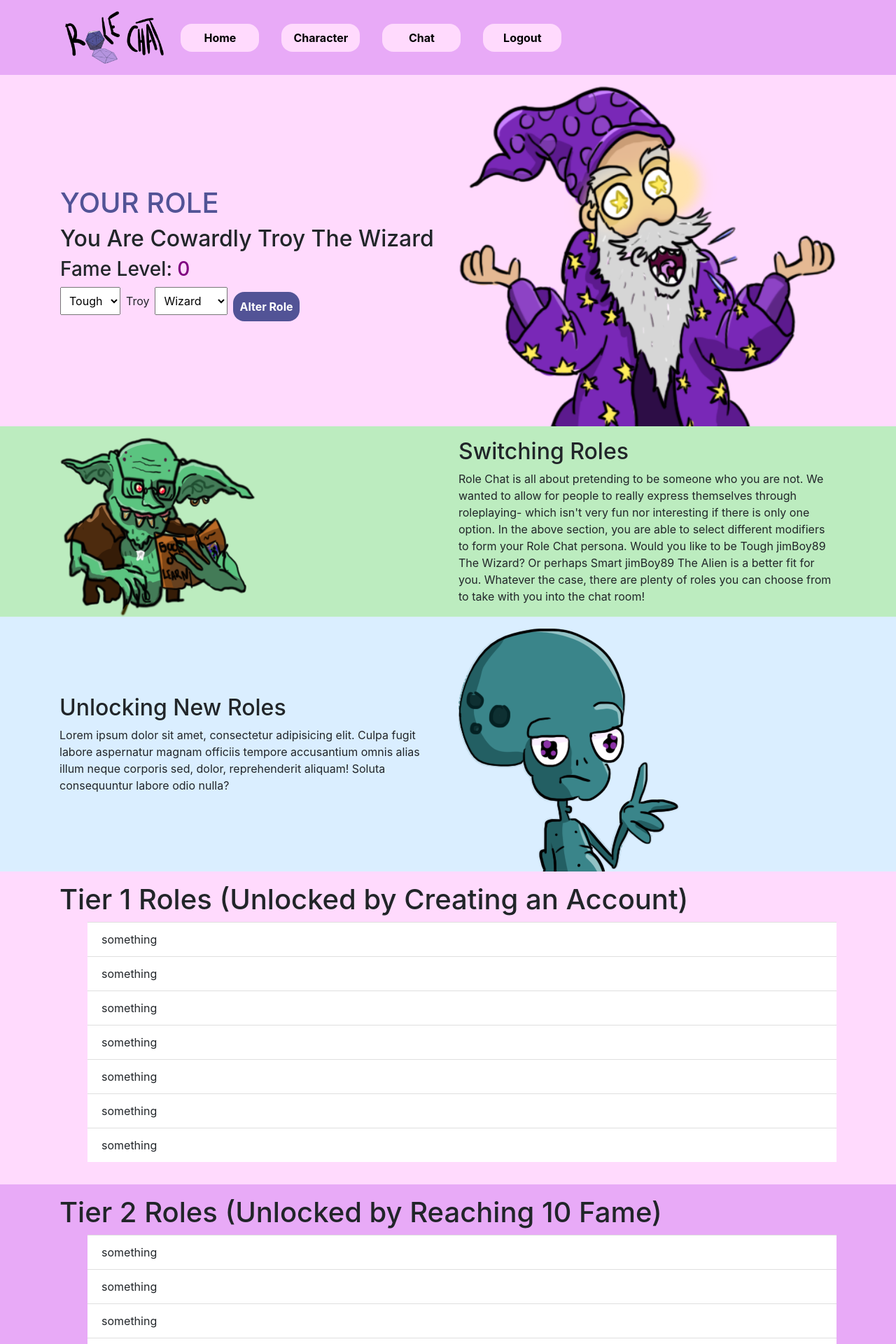
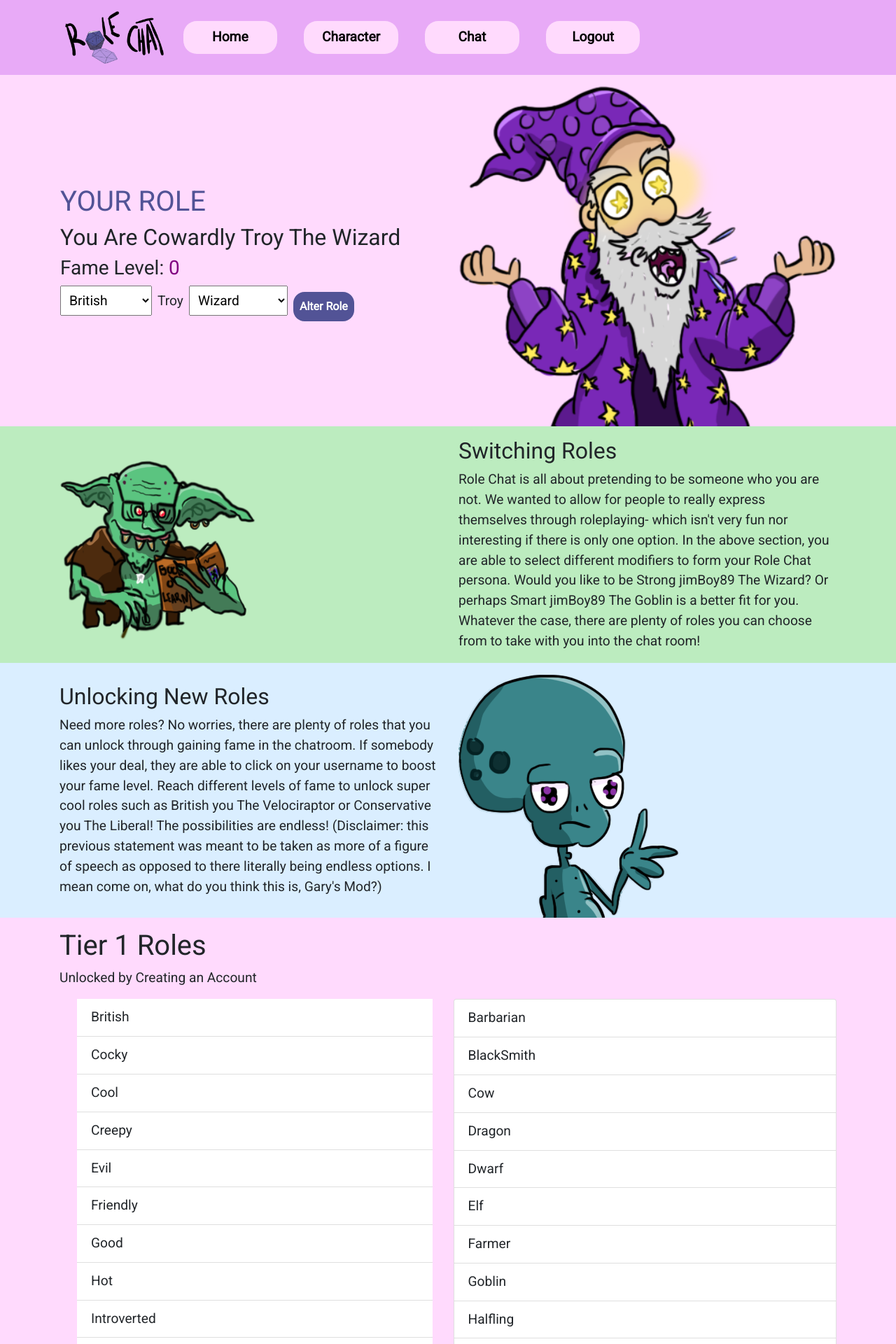
Before and after one commit to tanandpasty/CSCI-4710-WebApplications, a Flask app: page /character in a window 1280 px wide. Shown: the top 1920 px of the page at 70% size. Run offline with Flask 2, Linux system fonts and the light colour scheme; a user stored in the database is signed in; data comes from the database, SQL or seed files in the repository; both versions use the stored data as it was after the commit.

Commit message:
Updates paragraphs throughout website. Updates lists of roles.

```diff
--- a/Final-Project/main.py
+++ b/Final-Project/main.py
@@ -1,4 +1,3 @@
-from distutils.log import debug
 from website import create_app
 from flask_socketio import SocketIO, send
 
--- a/Final-Project/website/__init__.py
+++ b/Final-Project/website/__init__.py
@@ -1,9 +1,7 @@
-from venv import create
 from flask import Flask
 from flask_sqlalchemy import SQLAlchemy
 from os import path
 from flask_login import LoginManager
-from flask_socketio import SocketIO, send
 
 db = SQLAlchemy()
 DB_NAME = "database.db"
@@ -20,7 +18,7 @@ def create_app():
     app.register_blueprint(views, url_prefix='/')
     app.register_blueprint(auth, url_prefix='/')
 
-    from .models import User, Role, Adjective
+    from .models import User
 
     create_database(app)
 
--- a/Final-Project/website/auth.py
+++ b/Final-Project/website/auth.py
@@ -1,5 +1,4 @@
 from flask import Blueprint, redirect, render_template, request, url_for, flash
-from sqlalchemy import true
 from website.__init__ import db
 from website.models import User
 from werkzeug.security import generate_password_hash, check_password_hash
--- a/Final-Project/website/models.py
+++ b/Final-Project/website/models.py
@@ -14,5 +14,5 @@ class User(db.Model, UserMixin):
     username = db.Column(db.String(15), unique=True)
     password = db.Column(db.String(30))
     currency = db.Column(db.Integer, default=0)
-    adjective = db.Column(db.String(30), default='Cowardly')
-    role = db.Column(db.String(30), default='Wizard')
+    adjective = db.Column(db.String(30), default='Silly')
+    role = db.Column(db.String(30), default='User')
--- a/Final-Project/website/static/main.css
+++ b/Final-Project/website/static/main.css
@@ -1,6 +1,8 @@
 body
 {
     background-color: rgb(255, 218, 253) !important;
+    font-family: 'Roboto', sans-serif;
+    font-size: 1.2em;
 }
 
 .bg-color1
--- a/Final-Project/website/templates/base.html
+++ b/Final-Project/website/templates/base.html
@@ -4,6 +4,11 @@
     <!-- Required meta tags -->
     <meta charset="utf-8">
     <meta name="viewport" content="width=device-width, initial-scale=1, shrink-to-fit=no">
+
+    <!-- Google Fonts -->
+    <link rel="preconnect" href="https://fonts.googleapis.com">
+    <link rel="preconnect" href="https://fonts.gstatic.com" crossorigin>
+    <link href="https://fonts.googleapis.com/css2?family=Roboto:wght@100;400&display=swap" rel="stylesheet">
 
     <!-- Bootstrap CSS -->
     <link rel="stylesheet" href="https://cdn.jsdelivr.net/npm/bootstrap@4.3.1/dist/css/bootstrap.min.css" integrity="sha384-ggOyR0iXCbMQv3Xipma34MD+dH/1fQ784/j6cY/iJTQUOhcWr7x9JvoRxT2MZw1T" crossorigin="anonymous">
--- a/Final-Project/website/templates/character.html
+++ b/Final-Project/website/templates/character.html
@@ -93,7 +93,7 @@
                 We wanted to allow for people to really express themselves through roleplaying-
                 which isn't very fun nor interesting if there is only one option. In the above section,
                 you are able to select different modifiers to form your Role Chat persona. Would you like
-                to be Tough jimBoy89 The Wizard? Or perhaps Smart jimBoy89 The Alien is a better fit for you.
+                to be Strong jimBoy89 The Wizard? Or perhaps Smart jimBoy89 The Goblin is a better fit for you.
                 Whatever the case, there are plenty of roles you can choose from to take with you into the
                 chat room!
               </p>
@@ -110,7 +110,11 @@
         <div class="col-lg">
           <h2>Unlocking New Roles</h2>
           <div>
-              <p>Lorem ipsum dolor sit amet, consectetur adipisicing elit. Culpa fugit labore aspernatur magnam officiis tempore accusantium omnis alias illum neque corporis sed, dolor, reprehenderit aliquam! Soluta consequuntur labore odio nulla?
+              <p>Need more roles? No worries, there are plenty of roles that you can unlock through gaining fame in the chatroom. If somebody likes
+                your deal, they are able to click on your username to boost your fame level. Reach different levels of fame to unlock super cool roles
+                such as British you The Velociraptor or Conservative you The Liberal! The possibilities are endless! (Disclaimer: this previous statement
+                was meant to be taken as more of a figure of speech as opposed to there literally being endless options. I mean come on, what do you think
+                this is, Gary's Mod?)
               </p>
           </div>
         </div>
@@ -124,35 +128,44 @@
 <!-- Tier 1 Roles -->
 <section class="bg-color2 p-3">
   <div class="container">
-    <h1>Tier 1 Roles (Unlocked by Creating an Account)</h1>
-    <div class="list-group list-group-flush">
+    <h1>Tier 1 Roles</h1>
+    <p>Unlocked by Creating an Account</p>
+    <div class="row">
+      <div class="col list-group list-group-flush">
         <ul>
-        <li class="list-group-item">something</li>
-        <li class="list-group-item">something</li>
-        <li class="list-group-item">something</li>
-        <li class="list-group-item">something</li>
-        <li class="list-group-item">something</li>
-        <li class="list-group-item">something</li>
-        <li class="list-group-item">something</li>
+          {% for adj in adj1 %}
+            <li class="list-group-item">{{adj}}</li>
+          {% endfor %}
         </ul>
       </div>
+      <div class="col">
+        {% for role in role1 %}
+            <li class="list-group-item">{{role}}</li>
+          {% endfor %}
+      </div>
+    </div>
+
   </div>
 </section>
 
 <!-- Tier 2 Roles -->
 <section class="bg-color1 p-3">
   <div class="container">
-    <h1>Tier 2 Roles (Unlocked by Reaching 10 Fame)</h1>
-    <div class="list-group list-group-flush">
+    <h1>Tier 2 Roles</h1>
+    <p>Unlocked by Reaching 10 Fame</p>
+    <div class="row">
+      <div class="col list-group list-group-flush">
         <ul>
-        <li class="list-group-item">something</li>
-        <li class="list-group-item">something</li>
-        <li class="list-group-item">something</li>
-        <li class="list-group-item">something</li>
-        <li class="list-group-item">something</li>
-        <li class="list-group-item">something</li>
-        <li class="list-group-item">something</li>
+          {% for adj in adj2 %}
+            <li class="list-group-item">{{adj}}</li>
+          {% endfor %}
         </ul>
+      </div>
+      <div class="col">
+        {% for role in role2 %}
+            <li class="list-group-item">{{role}}</li>
+          {% endfor %}
+      </div>
     </div>
   </div>
 </section>
@@ -160,17 +173,21 @@
 <!-- Tier 3 Roles -->
 <section class="bg-color2 p-3">
   <div class="container">
-    <h1>Tier 3 Roles (Unlocked by Reaching 50 Fame)</h1>
-    <div class="list-group list-group-flush">
+    <h1>Tier 3 Roles</h1>
+    <p>Unlocked by Reaching 50 Fame</p>
+    <div class="row">
+      <div class="col list-group list-group-flush">
         <ul>
-        <li class="list-group-item">something</li>
-        <li class="list-group-item">something</li>
-        <li class="list-group-item">something</li>
-        <li class="list-group-item">something</li>
-        <li class="list-group-item">something</li>
-        <li class="list-group-item">something</li>
-        <li class="list-group-item">something</li>
+          {% for adj in adj3 %}
+            <li class="list-group-item">{{adj}}</li>
+          {% endfor %}
         </ul>
+      </div>
+      <div class="col">
+        {% for role in role3 %}
+            <li class="list-group-item">{{role}}</li>
+          {% endfor %}
+      </div>
     </div>
   </div>
 </section>
--- a/Final-Project/website/views.py
+++ b/Final-Project/website/views.py
@@ -1,4 +1,3 @@
-#from crypt import methods
 from flask import Blueprint, redirect, render_template, url_for, request
 from flask_login import login_required, login_required, current_user
 from website.models import User
@@ -12,12 +11,12 @@ views = Blueprint('views', __name__)
 # adjectives1 are automatically unlocked, adjectives2 are unlocked after
 # reaching a currency of 10, adjective3 are unlocked after
 # reaching a currency of 50. The same goes for roles1-roles3
-adjectives1 = ['Tough', 'Lame', 'Lucky']
-adjectives2 = ['Smart', 'Hot', 'Sneaky']
-adjectives3 = ['Sassy', 'Mean', 'Cocky']
-roles1 = ['Wizard', 'Goblin', 'Princess']
-roles2 = ['Cowboy', 'Alien', 'Priest']
-roles3 = ['Zookeeper', 'Ninja', 'Pirate']
+adjectives1 = ['British', 'Cocky', 'Cool', 'Creepy', 'Evil', 'Friendly', 'Good', 'Hot', 'Introverted', 'Irish', 'Lame', 'Loud', 'Mean', 'Quiet', 'Smart', 'Sneaky', 'Strong', 'Stubborn', 'Stupid']
+adjectives2 = ['Athiestic', 'Blind', 'Conservative', 'Diseased', 'Dying', 'Easily-Shutdown', 'Hated', 'Hurtful', 'Invincible', 'Juvenile', 'Liberal', 'Multi-Millionaire', 'Mysterious', 'Religious', 'Sneaky']
+adjectives3 = ['Ascended', 'Celebrity', 'Chatty', 'Dinosaur-Rider', 'Dismissive', 'Doom-Mongering',  'Gigantic', 'Goblin-Slaying', 'Hoarder', 'Murderous', 'Needs-A-Shower', 'Time-Traveling', 'Undead', 'Verbose']
+roles1 = ['Barbarian', 'BlackSmith', 'Cow', 'Dragon', 'Dwarf', 'Elf', 'Farmer', 'Goblin', 'Halfling', 'King', 'Knight', 'Priest', 'Prince', 'Princess', 'Rock Golem', 'Tritton', 'Troll', 'Witch', 'Wizard']
+roles2 = ['Alien', 'Baseball Player', 'Basketball Player', 'Cowboy', 'Dad', 'Lawyer', 'Mermaid', 'Mom', 'NPC', 'Pirate', 'Skeptic', 'Soccer Player', 'Super Hero', 'Uncle', 'Zookeeper']
+roles3 = ['Anime Side Character', 'Conservative', 'E-Girl', 'Frog', 'Imposter', 'Infant', 'Liberal', 'Main Character', 'Monkey', 'Ninja', 'School Girl', 'Social Justice Warrior', 'Teenager', 'Velociraptor']
 
 @views.route('/')
 def home():
```
Also changed, not shown: Final-Project/sorter.py (added, +8 -0 lines), Final-Project/website/templates/home.html (+6 -2 lines), Final-Project/website/database.db. Lines whose indentation alone changed are shown as unchanged.
